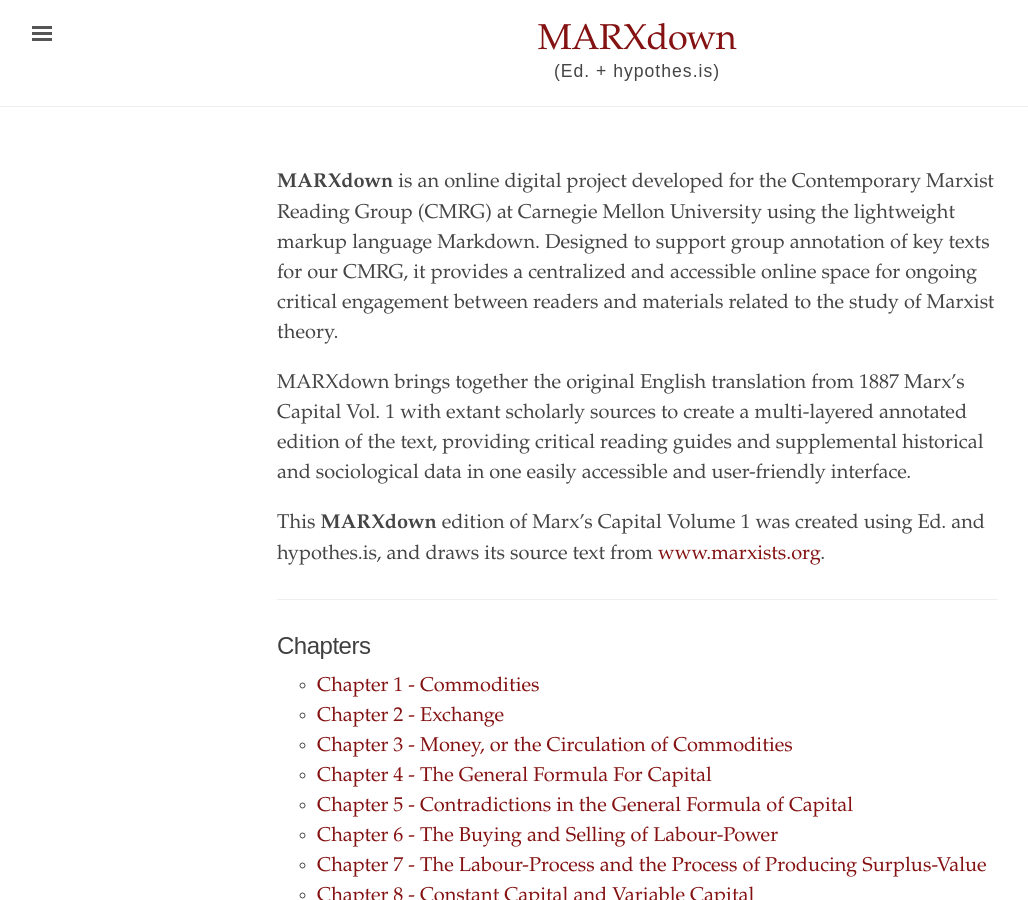
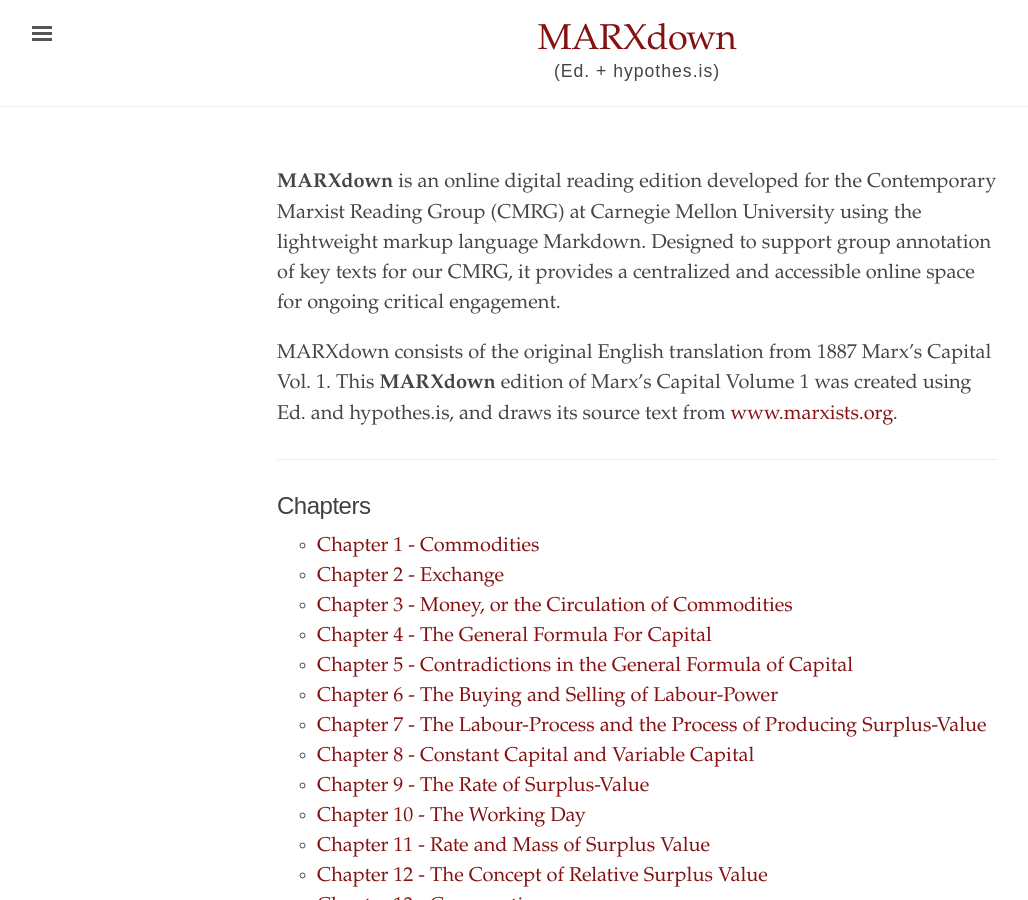
Before and after one commit to MARXdown/MARXdown.github.io, a Jekyll site: the page built from index.md, in a window 1280 px wide and 900 px high. Shown: the whole window, without its empty margins (3-1031 px from the left). Built offline with Jekyll 4.4.1, drawn with Linux system fonts in a browser that asks for light colours; some of the changed text lies outside the part shown.

Commit message:
copy edit

```diff
--- a/_config.yml
+++ b/_config.yml
@@ -8,7 +8,7 @@
   texts:
     output: true
 color-scheme: ~
-description: "MARXdown is an online digital project developed for the Contemporary Marxist Reading Group (CMRG) at Carnegie Mellon University using the lightweight markup language Markdown."
+description: "MARXdown is an online digital reading edition developed for the Contemporary Marxist Reading Group (CMRG) at Carnegie Mellon University using the lightweight markup language Markdown."
 encoding: utf-8
 exclude:
   - optional
--- a/index.html
+++ b/index.html
@@ -5,9 +5,9 @@
 <div class="introduction">
   <h1>Welcome</h1>
 
-<p>'VOLUME 1' is an online digital edition of the first volume of Karl Marx’s Das Kapital. First published just over 150 years ago, Vol.1 of Marx’s Capital - A Critique of Political Economy on "The Process of Production of Capital" has endured as an important touchstone for scholars in across diverse fields in the humanities and social sciences, as well as for activists and intellectuals of all types with an interest in the experience and conditions of life under capitalism, whose radical critique of the human cost of modern industrial development that has had controversial and far-reaching effects in global politics and thought.
+<p>'VOLUME 1' is an online digital reading edition of the first volume of Karl Marx’s Das Kapital. First published just over 150 years ago, Vol.1 of Marx’s Capital - A Critique of Political Economy on "The Process of Production of Capital" has endured as an important touchstone for scholars in across diverse fields in the humanities and social sciences, as well as for activists and intellectuals of all types with an interest in the experience and conditions of life under capitalism, whose radical critique of the human cost of modern industrial development that has had controversial and far-reaching effects in global politics and thought.
 
-'VOLUME 1' brings together extant scholarly sources to create a multi-layered annotated edition of the text providing critical reading guides and supplemental historical and sociological data into one easily accessible and user-friendly interface. Additionally, Volume 1 delivers an interactive platform for creating and preserving readers own collaboratively produced annotated editions of the text for undergraduate classes, reading groups or graduate level seminars.</p>
+</p>
 </div>
 
 <hr>
--- a/index.md
+++ b/index.md
@@ -3,11 +3,9 @@
 title: "MARXdown"
 ---
 
-**MARXdown** is an online digital project developed for the Contemporary Marxist Reading Group (CMRG) at Carnegie Mellon University using the lightweight markup language Markdown. Designed to support group annotation of key texts for our CMRG, it provides a centralized and accessible online space for ongoing critical engagement between readers and materials related to the study of Marxist theory.
+**MARXdown** is an online digital reading edition developed for the Contemporary Marxist Reading Group (CMRG) at Carnegie Mellon University using the lightweight markup language Markdown. Designed to support group annotation of key texts for our CMRG, it provides a centralized and accessible online space for ongoing critical engagement.
 
-MARXdown brings together the original English translation from 1887 Marx’s Capital Vol. 1 with extant scholarly sources to create a multi-layered annotated edition of the text, providing critical reading guides and supplemental historical and sociological data in one easily accessible and user-friendly interface.
-
-This **MARXdown** edition of Marx’s Capital Volume 1 was created using Ed. and hypothes.is, and draws its source text from [www.marxists.org](https://www.marxists.org/archive/marx/works/download/pdf/Capital-Volume-I.pdf).
+ MARXdown consists of the original English translation from 1887 Marx’s Capital Vol. 1. This **MARXdown** edition of Marx’s Capital Volume 1 was created using Ed. and hypothes.is, and draws its source text from [www.marxists.org](https://www.marxists.org/archive/marx/works/download/pdf/Capital-Volume-I.pdf).
 
 <hr>
 
@@ -27,9 +25,9 @@
 
 <hr>
 
-**Ed.** is a Jekyll theme designed for textual editors based on minimal computing principles, and focused on legibility, durability, ease and flexibility. “Ed.” was developed by Susanna Allés Torrent, Terry Catapano, Alex Gil, and Johann Gillium. To learn more about the ideas behind Ed. and a list of current features see their about section.
+**Ed.** is a Jekyll theme designed for textual editors based on minimal computing principles, and focused on legibility, durability, ease and flexibility. “Ed.” was developed by Susanna Allés Torrent, Terry Catapano, Alex Gil, and Johann Gillium.
 
-**hypothes.is** is an open source software platform that fosters community-building by using annotation to enable sentence-level note taking and critique layered on top of entire websites. hypothes.is uses annotation standards for digital documents developed by the W3C Web Annotation Working Group.
+**hypothes.is** is an open source software platform that fosters community-building by using annotation to enable sentence-level note taking and critique layered on top of entire websites. Like hypothes.is, we use annotation standards for digital documents developed by the W3C Web Annotation Working Group.
 
 
 
```
Also changed, not shown: documentation.md (+3 -3 lines), README.md.
